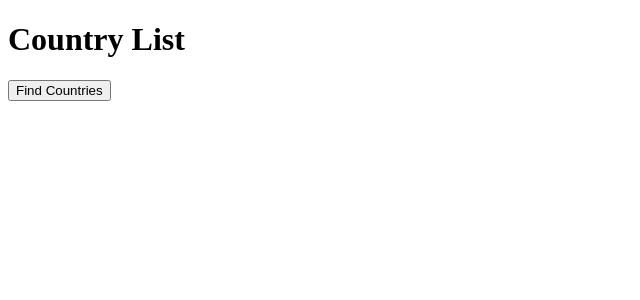
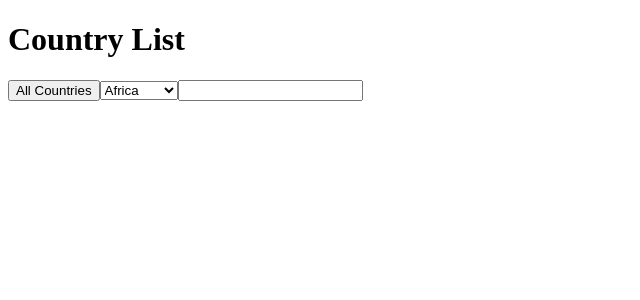
Before and after one commit to mamaratunga/countries, an Angular app: page / in a window 1280 px wide. Shown: the top 300 px of the page, without its empty margins (0-640 px from the left). Built offline with nearby package versions, Linux system fonts and the light colour scheme.

Commit message:
added filtering and search

```diff
--- a/src/app/app.component.html
+++ b/src/app/app.component.html
@@ -1,4 +1,13 @@
 <h1>Country List</h1>
+<button (click)="getAllCountries()">All Countries</button>
+<select name="region" (change)="filterRegion($event)">
+  <option value="Africa">Africa</option>
+  <option value="Americas">Americas</option>
+  <option value="Asia">Asia</option>
+  <option value="Europe">Europe</option>
+  <option value="Oceania">Oceania</option>
+</select>
+<input name="countryName" (keyup)="searchCountries($event)">
 <ul>
   <li *ngFor="let country of countries">{{country.name}}
     Population: {{country.population}}
@@ -6,4 +15,3 @@
     <img src={{country.flag}} height="10">
   </li>
 </ul>
-<button (click)="getCountries()">Find Countries</button>
--- a/src/app/app.component.ts
+++ b/src/app/app.component.ts
@@ -14,11 +14,24 @@ export class AppComponent {
 
   constructor(private http: HttpClient) { }
 
+  filterRegion(event: any) {
+    let obs = this.http.get('https://restcountries.eu/rest/v2/region/' + event.target.value);
+    obs.subscribe((response) => {
+      this.countries = response;
+    });
+  }
 
-  getCountries() {
+  getAllCountries() {
     let obs = this.http.get('https://restcountries.eu/rest/v2/all');
     obs.subscribe((response) => {
       this.countries = response;
     });
   }
+
+  searchCountries(event: any) {
+    let obs = this.http.get('https://restcountries.eu/rest/v2/name/' + event.target.value);
+    obs.subscribe((response) => {
+      this.countries = response;
+    });
+  }
 }
```
